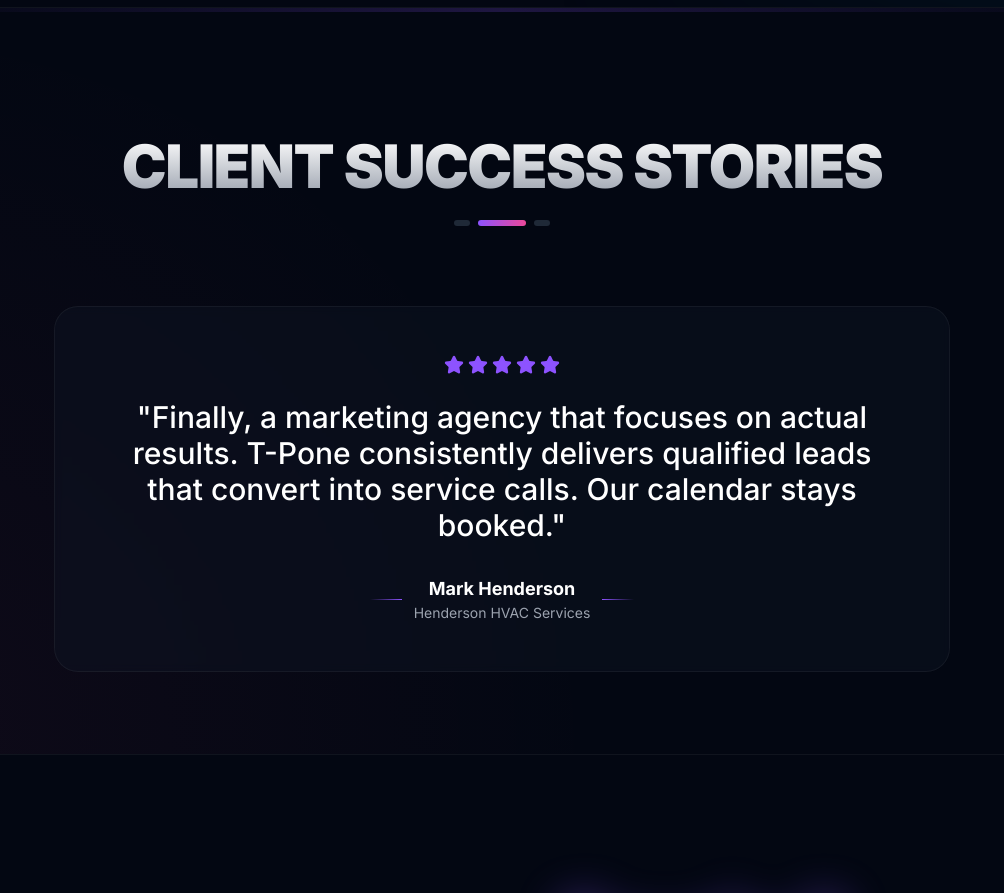
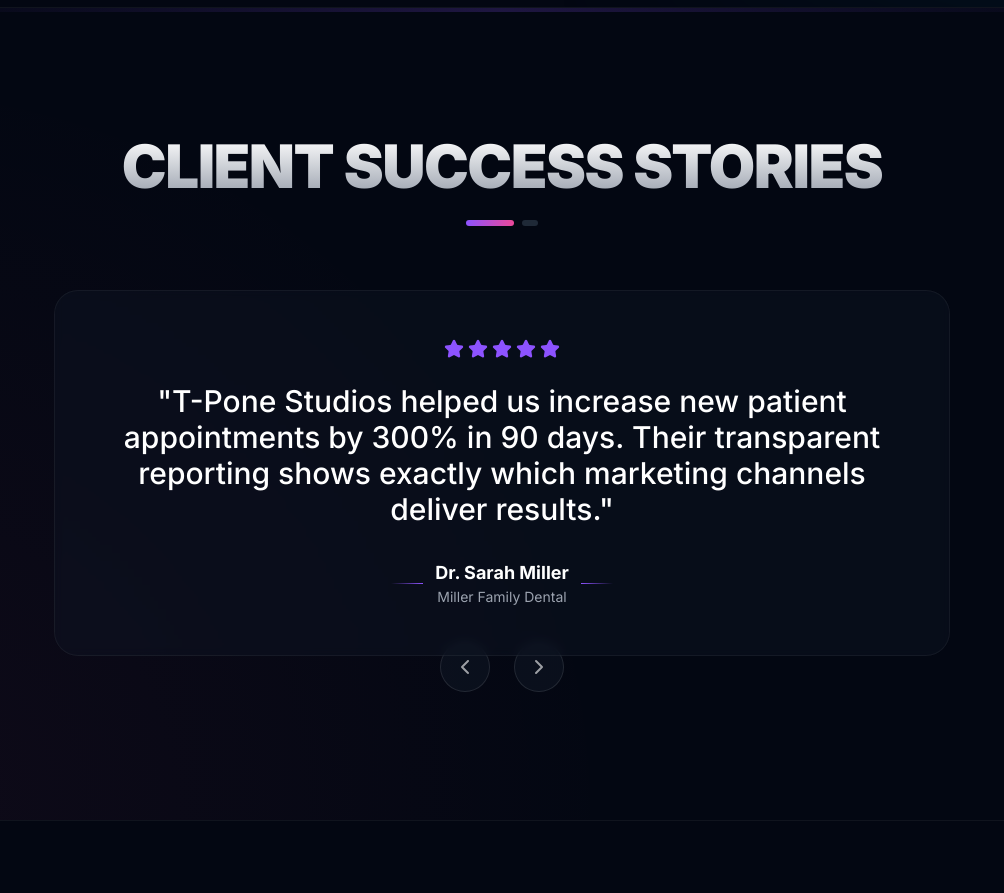
Before and after one commit to tponestudios/T-Pone-Studios, a React (Vite) app: page / in a window 1280 px wide. Shown: the part 2660-3553 px from the top of the page, without its empty margins (138-1142 px from the left). Built offline with nearby package versions, Linux system fonts and the light colour scheme.

Commit message:
Update testimonials to 2 cards with manual navigation arrows

```diff
--- a/App.tsx
+++ b/App.tsx
@@ -352,21 +352,16 @@
       business: "Henderson HVAC Services",
       quote: "Finally, a marketing agency that focuses on actual results. T-Pone consistently delivers qualified leads that convert into service calls. Our calendar stays booked.",
       img: ""
-    },
-    {
-      name: "Elena Rodriguez",
-      business: "Rodriguez Construction",
-      quote: "The online reputation management transformed our business. We improved from 3.8 to 4.7 stars on Google, which directly increased our project inquiries.",
-      img: ""
     }
   ];
 
-  useEffect(() => {
-    const timer = setInterval(() => {
-      setActiveIndex((prev) => (prev + 1) % testimonials.length);
-    }, 5000);
-    return () => clearInterval(timer);
-  }, [testimonials.length]);
+  const goToNext = () => {
+    setActiveIndex((prev) => (prev + 1) % testimonials.length);
+  };
+
+  const goToPrev = () => {
+    setActiveIndex((prev) => (prev - 1 + testimonials.length) % testimonials.length);
+  };
 
   return (
     <section id="testimonials" className="py-16 md:py-32 bg-gray-950 relative overflow-hidden border-t border-white/5">
@@ -375,10 +370,10 @@
       <div className="absolute inset-0 bg-[radial-gradient(circle_at_bottom_left,_var(--tw-gradient-stops))] from-[#EC4899]/5 via-transparent to-transparent pointer-events-none"></div>
 
       <div className="container mx-auto px-4 md:px-6 relative z-10">
-        <div className="text-center mb-10 md:mb-20">
+        <div className="text-center mb-10 md:mb-16">
           <h2 className="text-2xl md:text-4xl lg:text-6xl font-black bg-gradient-to-b from-white to-gray-400 bg-clip-text text-transparent mb-4 md:mb-6 tracking-tight uppercase">Client Success Stories</h2>
           <div className="flex justify-center space-x-2">
-            {[0, 1, 2].map(i => (
+            {[0, 1].map(i => (
               <div key={i} className={`h-1.5 rounded-full transition-all duration-500 ${activeIndex === i ? 'w-8 md:w-12 bg-gradient-to-r from-[#8D53FF] to-[#EC4899]' : 'w-3 md:w-4 bg-gray-800'}`}></div>
             ))}
           </div>
@@ -388,7 +383,7 @@
           {testimonials.map((t, idx) => (
             <div
               key={idx}
-              className={`absolute inset-0 transition-all duration-1000 ease-in-out ${idx === activeIndex ? 'opacity-100 translate-y-0' : 'opacity-0 translate-y-8 pointer-events-none'}`}
+              className={`absolute inset-0 transition-all duration-700 ease-in-out ${idx === activeIndex ? 'opacity-100 translate-x-0' : 'opacity-0 translate-x-20 pointer-events-none'}`}
             >
               <div className="bg-gray-900/40 border border-white/5 rounded-3xl p-8 md:p-12 backdrop-blur-sm">
                 {/* Stars */}
@@ -417,6 +412,24 @@
               </div>
             </div>
           ))}
+        </div>
+
+        {/* Navigation Arrows */}
+        <div className="flex justify-center items-center gap-6 mt-8">
+          <button
+            onClick={goToPrev}
+            className="p-3 rounded-full border border-white/10 bg-gray-900/50 text-white/60 hover:text-white hover:border-[#8D53FF]/50 hover:bg-gray-800 transition-all duration-300"
+            aria-label="Previous testimonial"
+          >
+            <ChevronRight size={24} className="rotate-180" />
+          </button>
+          <button
+            onClick={goToNext}
+            className="p-3 rounded-full border border-white/10 bg-gray-900/50 text-white/60 hover:text-white hover:border-[#8D53FF]/50 hover:bg-gray-800 transition-all duration-300"
+            aria-label="Next testimonial"
+          >
+            <ChevronRight size={24} />
+          </button>
         </div>
       </div>
     </section>
```
